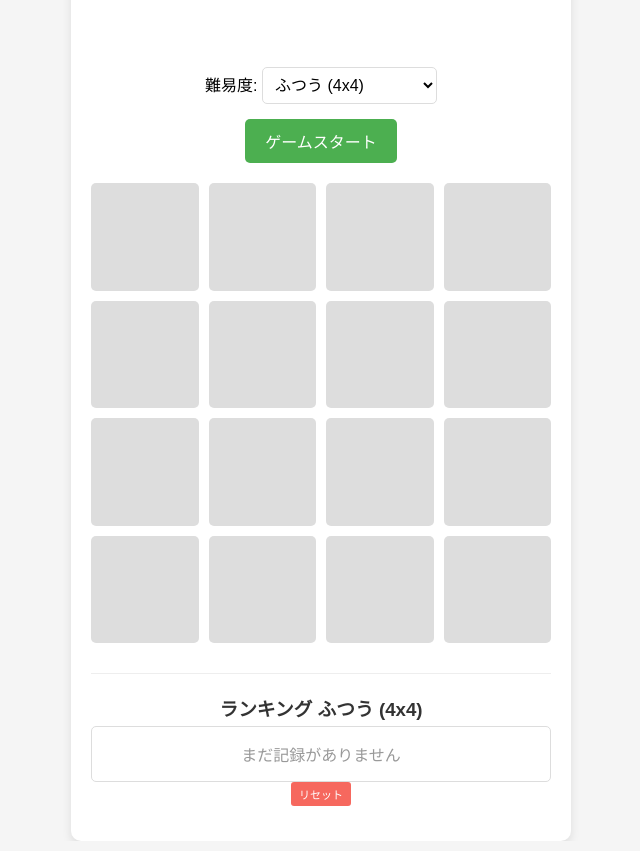
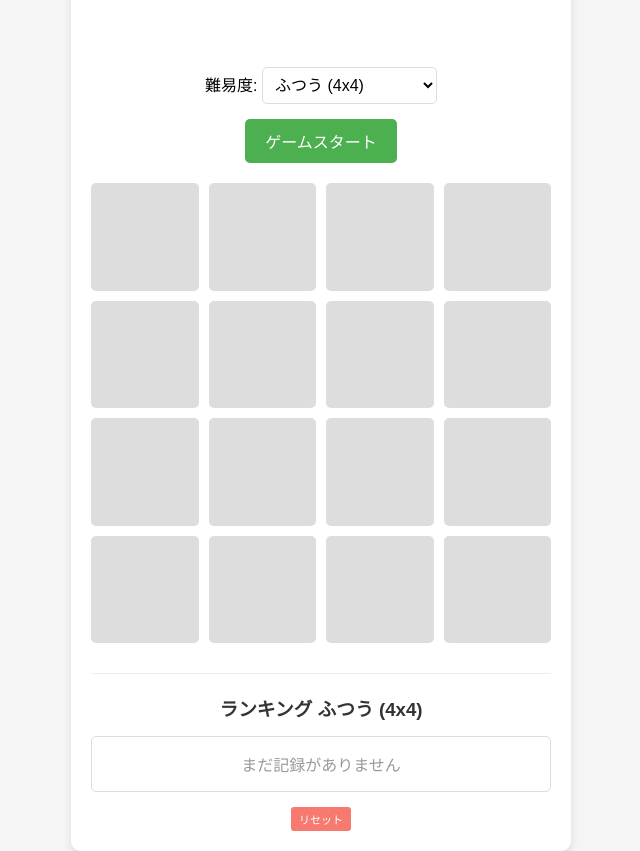
Before and after one commit to ryoto-aoki/light-tap, a plain HTML site: page index.html in a window 1280 px wide. Shown: the part 110-961 px from the top of the page, without its empty margins (319-959 px from the left). Drawn offline with Linux system fonts and the light colour scheme.

Commit message:
Update style.css

```diff
--- a/style.css
+++ b/style.css
@@ -213,6 +213,11 @@ button:hover {
         font-size: 10px;
         padding: 3px 6px;
     }
+
+    /* ランキングリストのスタイル調整（スマホ） */
+    .ranking-list {
+        margin-bottom: 10px;
+    }
 }
 
 .cell.lit {
@@ -232,7 +237,7 @@ button:hover {
     display: flex;
     justify-content: center;
     align-items: center;
-    margin-bottom: 5px;
+    margin-bottom: 15px;
     text-align: center;
 }
 
@@ -241,11 +246,19 @@ button:hover {
     margin: 0;
 }
 
+/* ランキングリストのスタイル */
+.ranking-list {
+    border: 1px solid #ddd;
+    border-radius: 5px;
+    overflow: hidden;
+    margin-bottom: 15px;
+}
+
 /* ランキングアクションエリアのスタイル */
 .ranking-actions {
     display: flex;
     justify-content: center;
-    margin-bottom: 15px;
+    margin-top: 5px;
 }
 
 /* リセットボタンのスタイル */
@@ -257,18 +270,12 @@ button:hover {
     border-radius: 3px;
     font-size: 11px;
     cursor: pointer;
-    opacity: 0.8;
+    opacity: 0.7;
 }
 
 .reset-button:hover {
     background-color: #d32f2f;
     opacity: 1;
-}
-
-.ranking-list {
-    border: 1px solid #ddd;
-    border-radius: 5px;
-    overflow: hidden;
 }
 
 .ranking-item {
```
